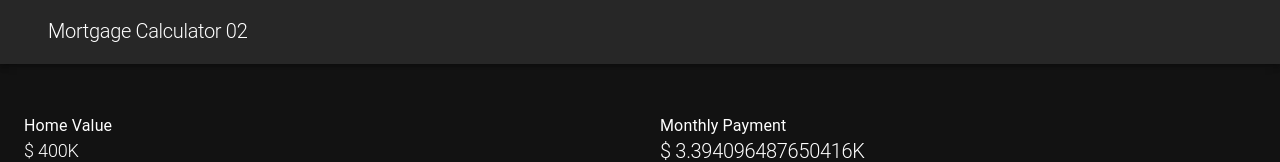
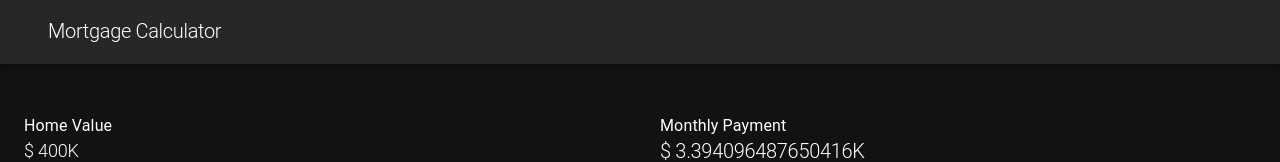
Before and after one commit to leomathot/Mortgage-Calculator, a React (Vite) app: page / in a window 1280 px wide. Shown: the top 162 px of the page. Built offline with nearby package versions, Linux system fonts and the light colour scheme.

Commit message:
Add tutorial author info

```diff
--- a/src/components/Navbar.jsx
+++ b/src/components/Navbar.jsx
@@ -10,7 +10,7 @@ const Navbar = () => {
       <Container maxWidth="xl">
       <Toolbar>
         <Typography variant="h1" component="div">
-          Mortgage Calculator 02
+          Mortgage Calculator
         </Typography>
       </Toolbar>
       </Container>
```
Also changed, not shown: 1 other file (tests, documents, lock files or other folders).
